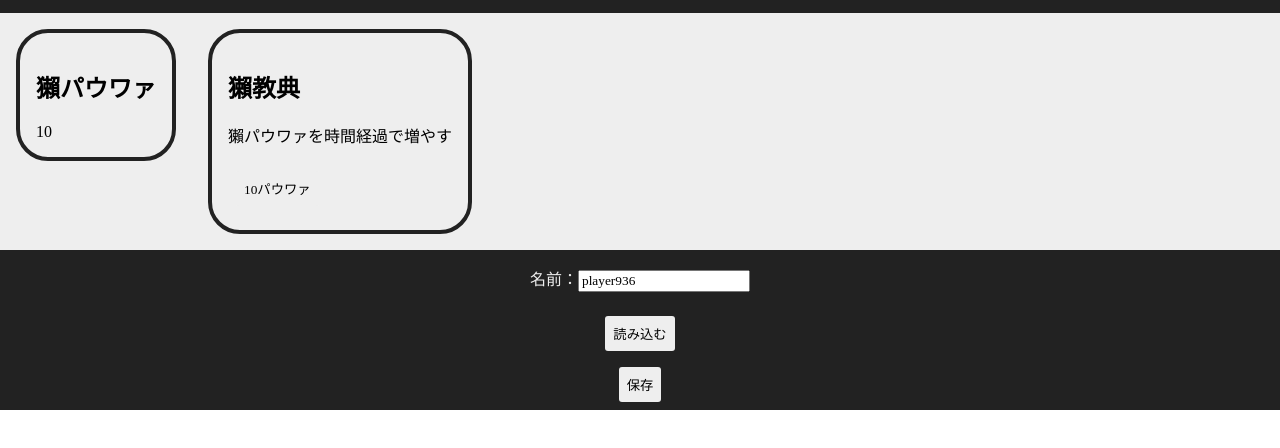
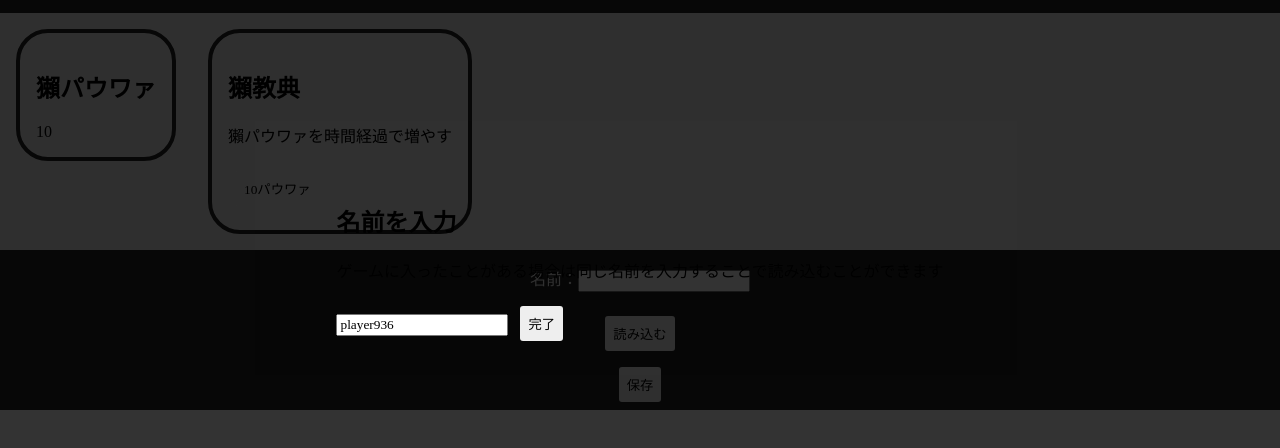
Before and after one commit to yukonaht/yukonaht-hp, a plain HTML site: page kawauso-ikusei/kawauso-ikusei.html in a window 1280 px wide. Shown: the part 134-582 px from the top of the page. Drawn offline with Linux system fonts and the light colour scheme; a web font is replaced by a local one.

Commit message:
startScreen

```diff
--- a/kawauso-ikusei/kawauso-ikusei.html
+++ b/kawauso-ikusei/kawauso-ikusei.html
@@ -17,8 +17,15 @@
     </header>
 
     <main class="main">
-        <section class="main__startScreen">
-
+        <section id="startScreen">
+            <div class="main__startScreen">
+                <div class="main__startScreen__content">
+                    <h2>名前を入力</h2>
+                    <p>ゲームに入ったことがある場合は同じ名前を入力することで読み込むことができます</p>
+                    <input type="text" name="" id="name" />
+                    <button id="road">完了</button>
+                </div>
+            </div>
         </section>
         <section class="main__contentBlocks" id="power">
             <h2>獺パウワァ</h2>
--- a/kawauso-ikusei/main.js
+++ b/kawauso-ikusei/main.js
@@ -8,6 +8,14 @@ let powerIncrementFlag = false;
 let playerDataJSON = {};
 let importPlayerData = {};
 
+document.getElementById("startScreen").innerHTML = `<div class="main__startScreen">
+                <div class="main__startScreen__content">
+                    <h2>名前を入力</h2>
+                    <p>ゲームに入ったことがある場合は同じ名前を入力することで読み込むことができます</p>
+                    <input type="text" name="" id="name" />
+                    <button id="road">完了</button>
+                </div>
+            </div>`
 
 //もしプレイヤー名が空だったら名前を"playerxxx"にする
 if (playerName === "") {
--- a/kawauso-ikusei/style.css
+++ b/kawauso-ikusei/style.css
@@ -9,6 +9,18 @@
 
 body {
     margin: 0
+}
+
+.main__startScreen {
+    position: fixed;
+    top: 0;
+    left: 0;
+    width: 100%;
+    height: 100%;
+    background-color: rgba(0, 0, 0, 0.8); /* 背景を暗くする（透明度調整可能） */
+    display: flex;
+    justify-content: center;
+    align-items: center;
 }
 
 header {
```
